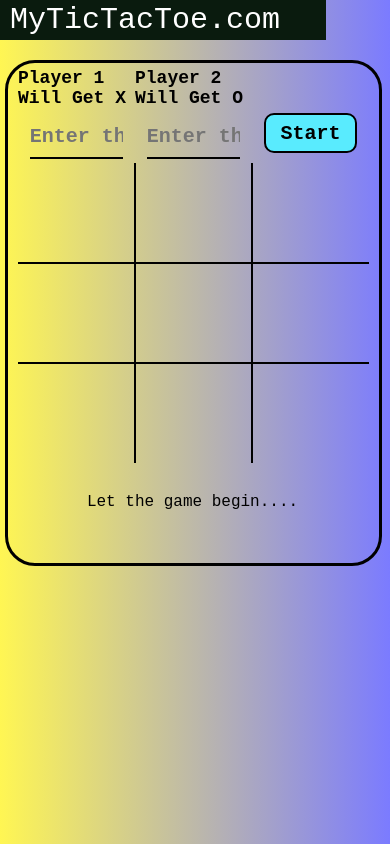
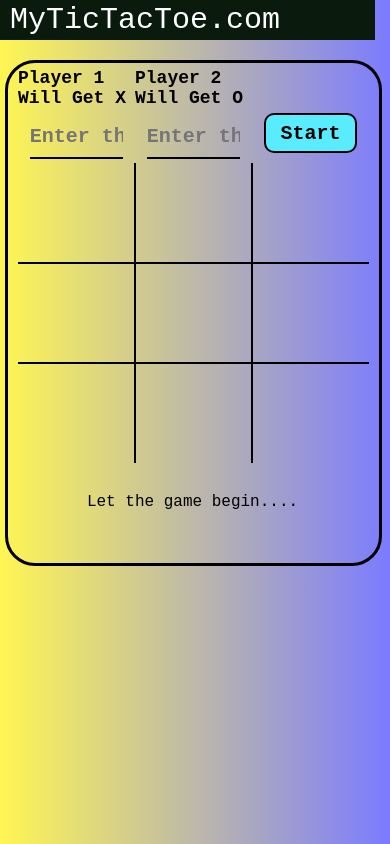
Before and after one commit to RohitS2004/Tic-Tac-Toe, a plain HTML site: page index.html in a window 390 px wide. Drawn offline with Linux system fonts and the light colour scheme.

Commit message:
adjusted header

```diff
--- a/style.css
+++ b/style.css
@@ -144,6 +144,9 @@ input{
         width: 90%;
 
     }
+    nav{
+        width: 28.1rem;
+    }
     .game-container {
         max-width: 100%;
         grid-template-columns: repeat(3, 1fr);
```
